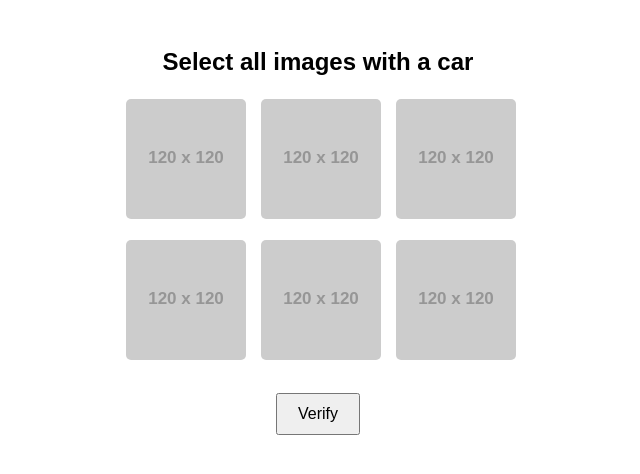
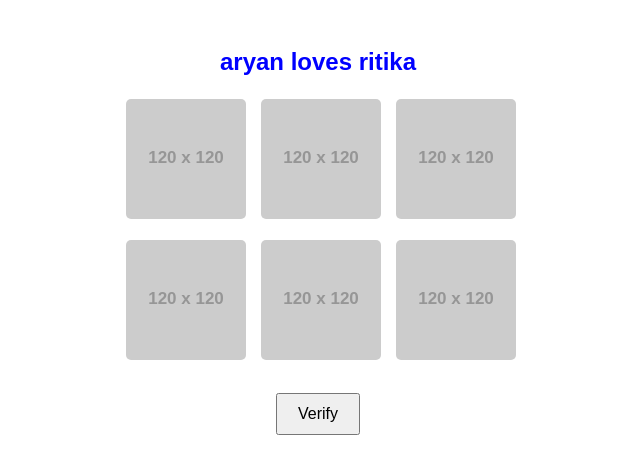
Before and after one commit to acciojob/I-am-not-a-robot-aryanpanchal004, a website: page main.html in a window 1280 px wide. Shown: the whole page, without its empty margins (322-962 px from the left). Drawn offline with Linux system fonts and the light colour scheme; placeholder pictures from the web are drawn by us.

Commit message:
created a submission

```diff
--- a/main.html
+++ b/main.html
@@ -9,7 +9,7 @@
 </head>
 <body>
   <main>
-    <h2>Select all images with a car</h2>
+    <h2>aryan loves ritika  </h2>
     <div class="image-grid">
       <img src="https://via.placeholder.com/120?text=Car1" alt="Car 1" data-type="car" />
       <img src="https://via.placeholder.com/120?text=Tree" alt="Tree" data-type="tree" />
--- a/styles.css
+++ b/styles.css
@@ -2,6 +2,11 @@ body {
   font-family: Arial, sans-serif;
   text-align: center;
   padding: 20px;
+
+}
+h2{
+	color:blue;
+	backdrop-filter:greenyellow;
 }
 
 .image-grid {
```
